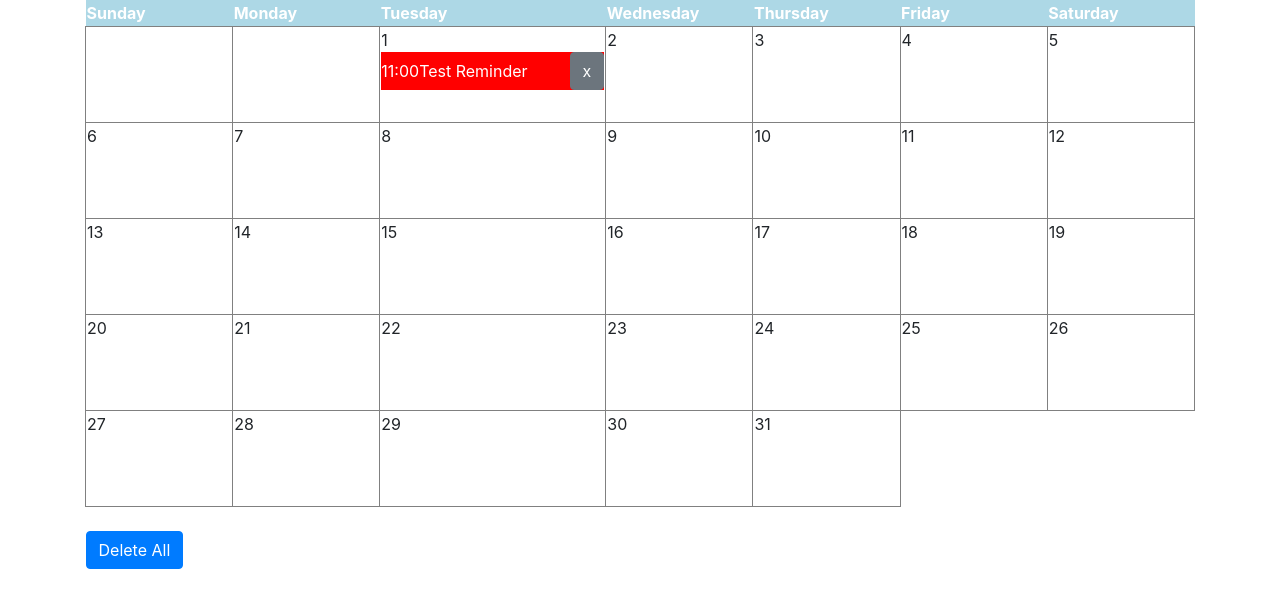
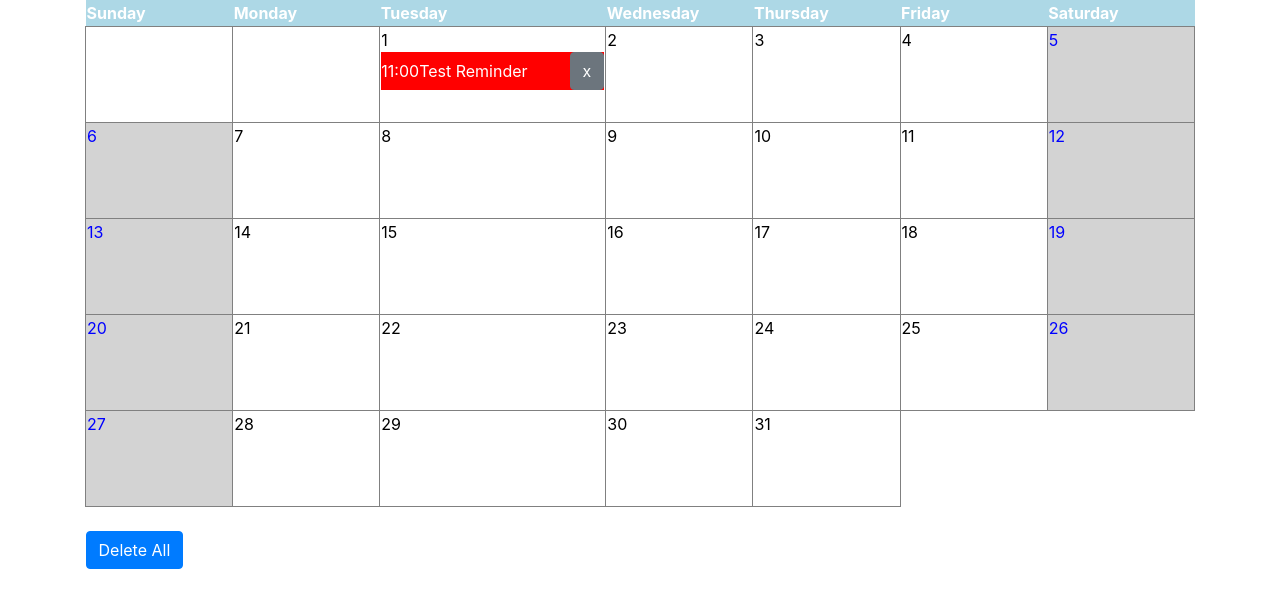
Before and after one commit to juanmag4/calendar-code-challenge, a React (Create React App) app: page / in a window 1280 px wide. Shown: the top 608 px of the page. Built offline with nearby package versions, Linux system fonts and the light colour scheme.

Commit message:
Weekend background color

```diff
--- a/src/components/Day.tsx
+++ b/src/components/Day.tsx
@@ -1,8 +1,10 @@
 import React from 'react';
 import { useSelector, useDispatch } from 'react-redux';
 import { useHistory } from 'react-router-dom';
+import moment from 'moment';
 import { Reminder } from './Reminder';
 import { EDIT_REMINDER, DELETE_REMINDER } from '../actions/types';
+import { WEEKEND_DAYS } from '../constants';
 
 export const Day = ({ numberDay }: any) => {
   const history = useHistory();
@@ -21,9 +23,17 @@ export const Day = ({ numberDay }: any) => {
     dispatch({ type: DELETE_REMINDER, payload: id });
   };
 
+  const isWeekend = (): any => {
+    const day = moment(`2020-12-${numberDay}`, 'YYYY-MM-DD');
+
+    return WEEKEND_DAYS.includes(day.format('dddd')) ?
+      { backgroundColor: 'lightgray', color: 'blue' } :
+      { backgroundColor: 'white', color: 'black' };
+  };
+
   return (
     <td
-      style={{ height: '96px', width: '96px', border: '1px solid gray', verticalAlign: 'top' }}
+      style={{ height: '96px', width: '96px', border: '1px solid gray', verticalAlign: 'top', ...isWeekend() }}
       onClick={navigateReminder}
     >
       {numberDay}
--- a/src/constants/index.ts
+++ b/src/constants/index.ts
@@ -5,3 +5,8 @@ export const EMPTY_REMINDER = {
   reminder: "",
   time: "10:00"
 };
+
+export const WEEKEND_DAYS = [
+  'Saturday',
+  'Sunday'
+];
```
